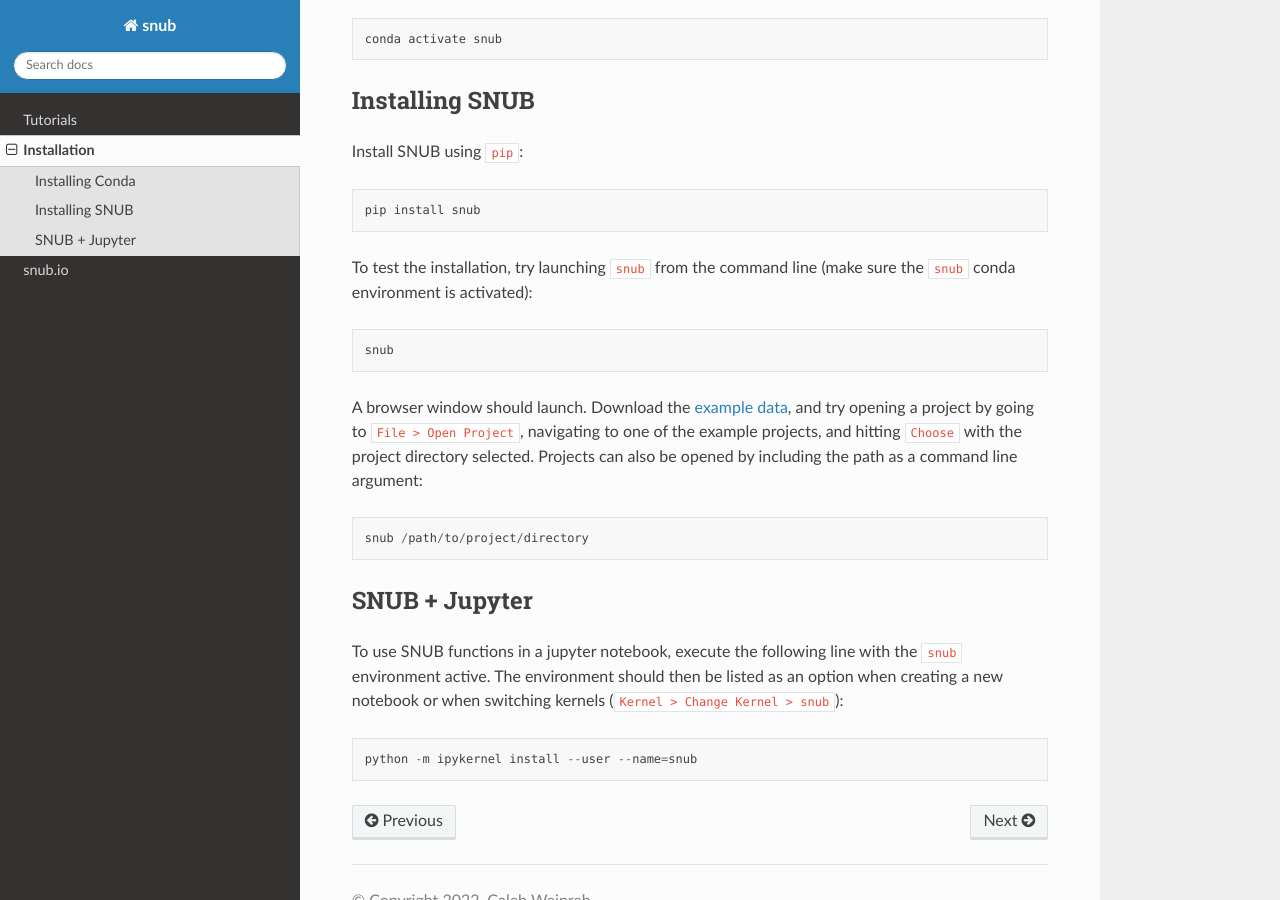
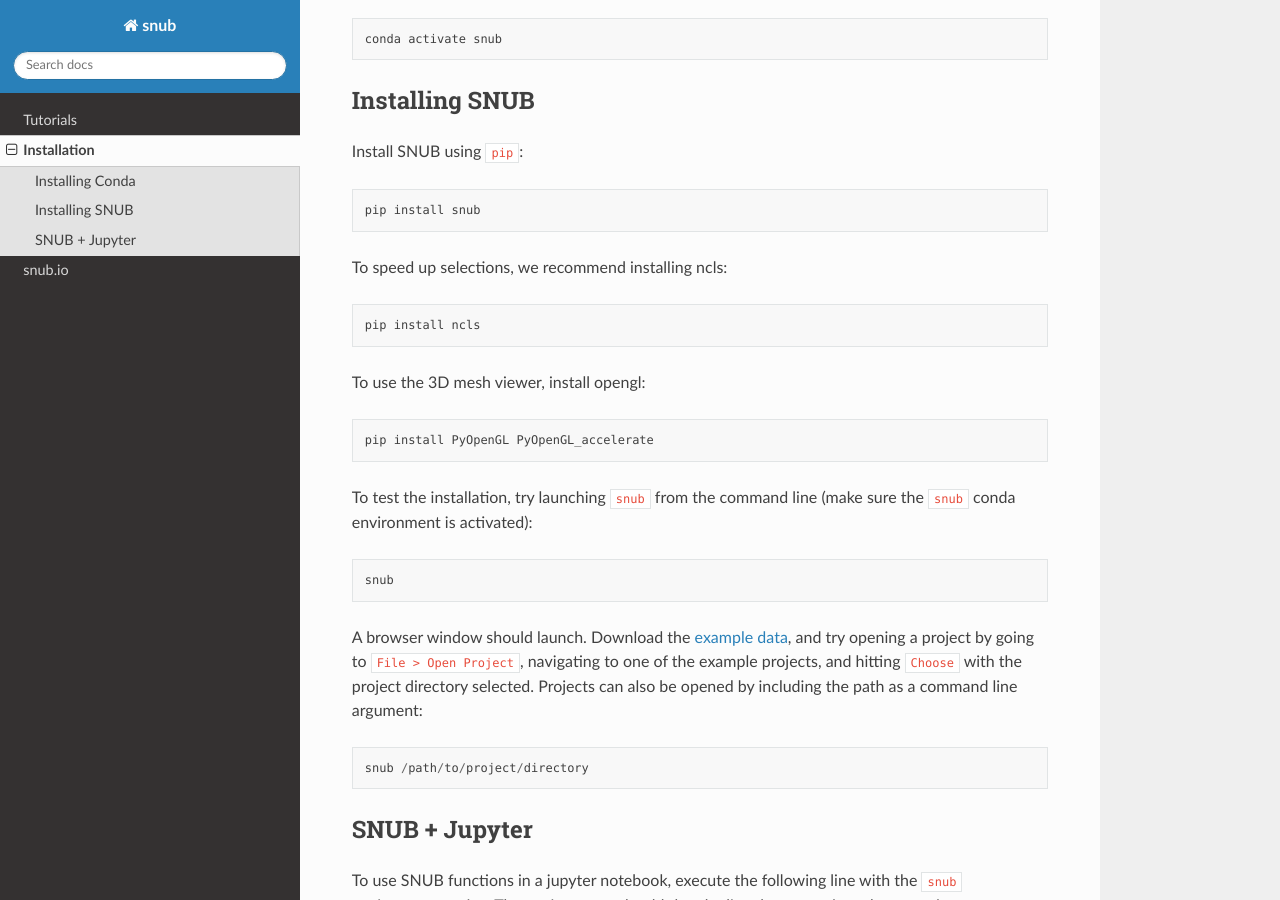
Before and after one commit to calebweinreb/SNUB, a Sphinx documentation site: the page built from docs/source/install.rst, in a window 1280 px wide and 900 px high, scrolled down 362 px. Built offline with Sphinx 7.4.7 and the Read the Docs theme 2.0.0, drawn with Linux system fonts in a browser that asks for light colours.

Commit message:
Updated install instructions

```diff
--- a/docs/source/install.rst
+++ b/docs/source/install.rst
@@ -21,6 +21,14 @@ Install SNUB using ``pip``::
 
    pip install snub
 
+To speed up selections, we recommend installing ncls::
+
+   pip install ncls
+
+To use the 3D mesh viewer, install opengl::
+
+   pip install PyOpenGL PyOpenGL_accelerate
+
 To test the installation, try launching ``snub`` from the command line (make sure the ``snub`` conda environment is activated)::
 
    snub
```
